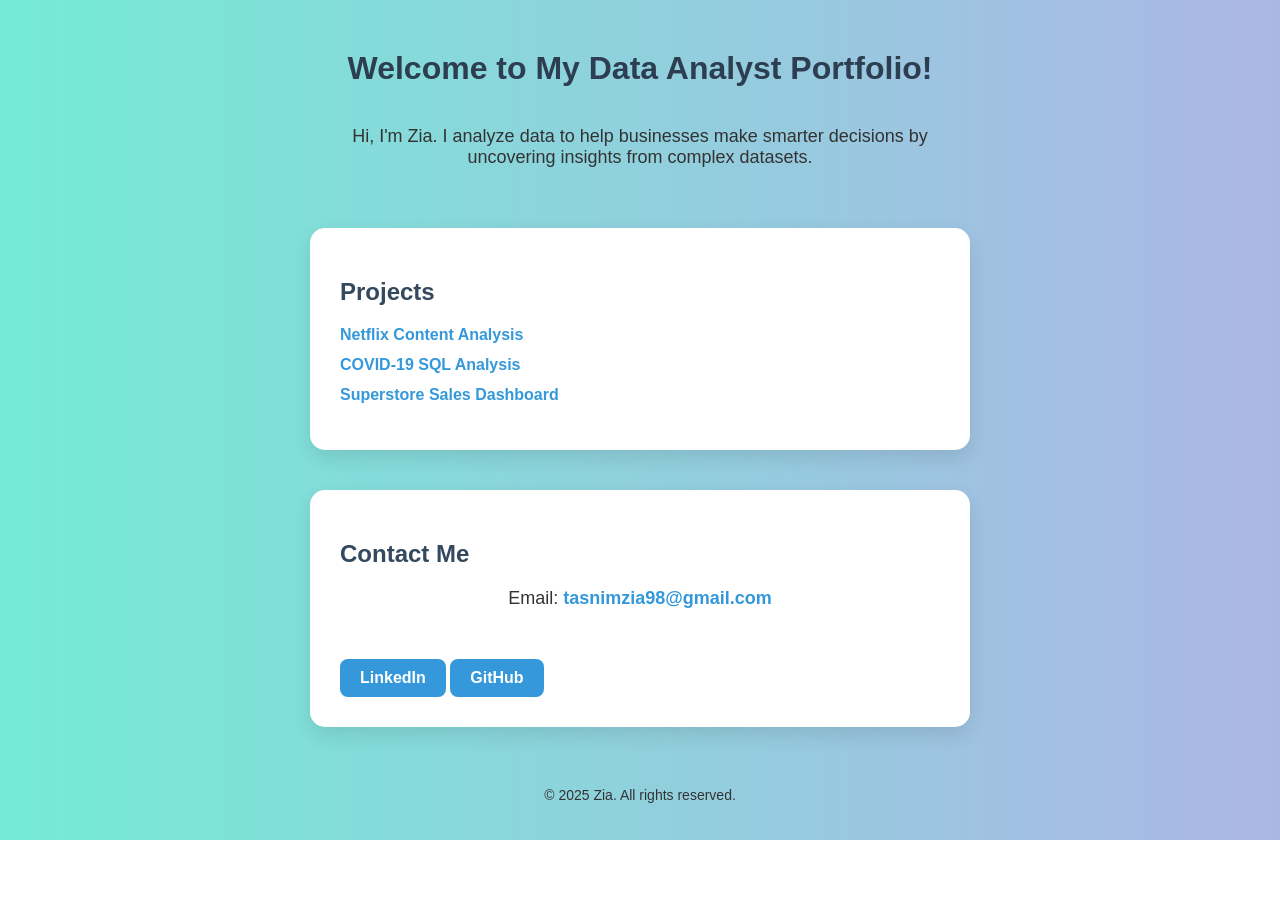
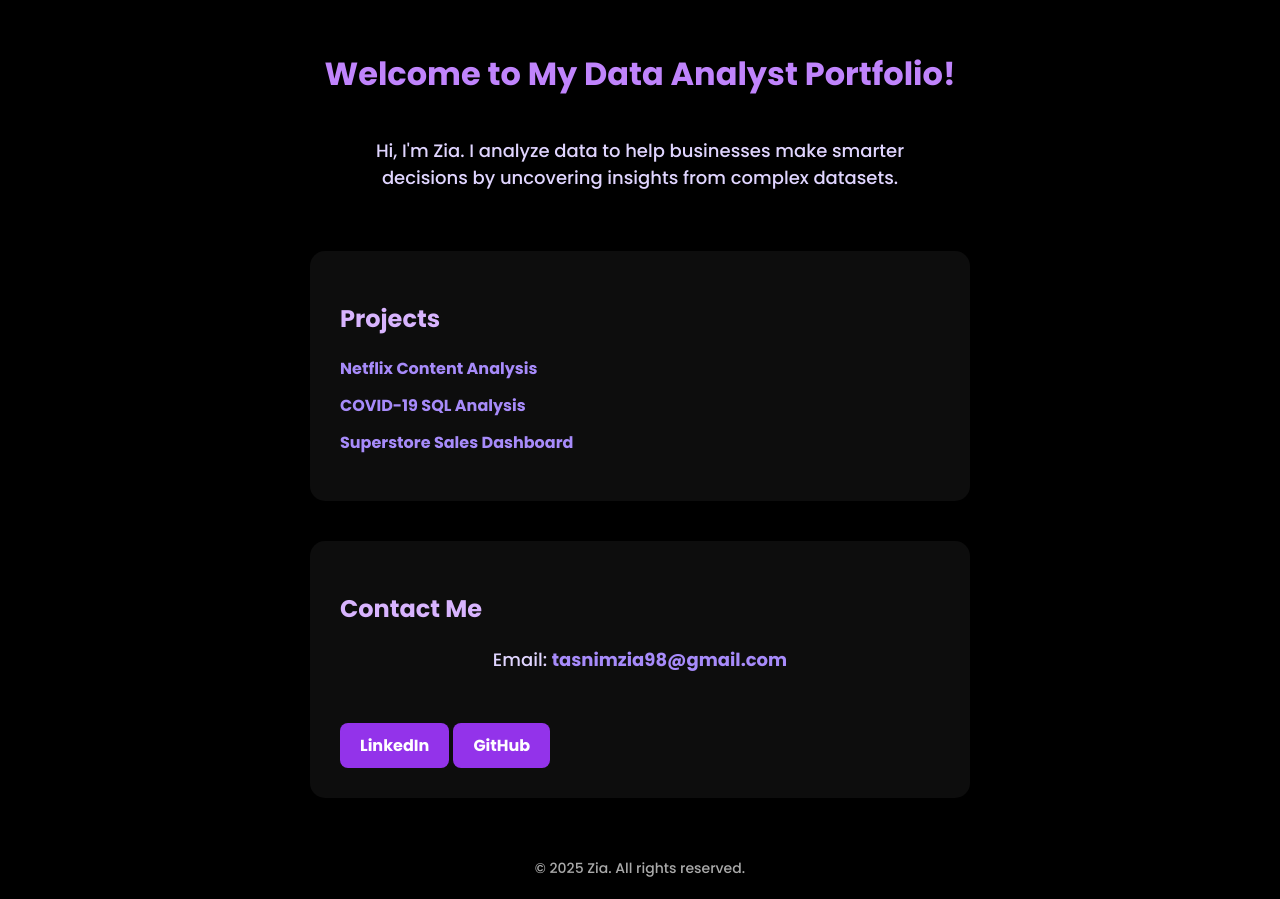
Before and after one commit to ZiaBytesCookies/netflix_data_analysis, a plain HTML site: page index.html in a window 1280 px wide. Before the commit the page ends 840 px from the top, so only its background shows below. Drawn offline with nearby package versions, Linux system fonts and the light colour scheme.

Commit message:
Update index.html

```diff
--- a/index.html
+++ b/index.html
@@ -5,84 +5,116 @@
     <meta name="viewport" content="width=device-width, initial-scale=1.0">
     <title>Zia's Data Analyst Portfolio</title>
     <style>
+        @import url('https://fonts.googleapis.com/css2?family=Poppins:wght@300;500;700&display=swap');
+
         body {
             margin: 0;
             font-family: 'Poppins', sans-serif;
-            background: linear-gradient(to right, #74ebd5, #ACB6E5);
+            background: black;
             min-height: 100vh;
             display: flex;
             flex-direction: column;
             align-items: center;
             padding: 20px;
-            color: #333;
+            color: #e0d5ff;
+            position: relative;
+            z-index: 1;
         }
+
+        #tsparticles {
+            position: fixed;
+            top: 0;
+            left: 0;
+            width: 100%;
+            height: 100%;
+            z-index: 0;
+        }
+
         h1 {
             margin-top: 30px;
-            color: #2c3e50;
+            color: #c084fc;
             text-align: center;
+            z-index: 1;
         }
+
         p {
             text-align: center;
             max-width: 600px;
             margin-bottom: 40px;
             font-size: 18px;
+            z-index: 1;
         }
+
         .card {
-            background: white;
+            background: rgba(255, 255, 255, 0.05);
             padding: 30px;
             border-radius: 15px;
-            box-shadow: 0 8px 20px rgba(0,0,0,0.1);
+            box-shadow: 0 8px 20px rgba(0, 0, 0, 0.4);
             margin: 20px;
             width: 90%;
             max-width: 600px;
             transition: transform 0.3s ease, box-shadow 0.3s ease;
+            backdrop-filter: blur(10px);
+            z-index: 1;
         }
+
         .card:hover {
             transform: translateY(-8px);
-            box-shadow: 0 16px 30px rgba(0,0,0,0.2);
+            box-shadow: 0 16px 30px rgba(0, 0, 0, 0.6);
         }
+
         h2 {
-            color: #34495e;
+            color: #d8b4fe;
         }
+
         ul {
             list-style-type: none;
             padding: 0;
         }
+
         ul li {
             margin: 12px 0;
         }
+
         a {
-            color: #3498db;
+            color: #a78bfa;
             text-decoration: none;
             font-weight: bold;
             transition: color 0.3s;
         }
+
         a:hover {
-            color: #2c3e50;
+            color: #f0abfc;
             text-decoration: underline;
         }
+
         footer {
             text-align: center;
             margin-top: 40px;
             font-size: 14px;
-            color: #333;
+            color: #aaa;
+            z-index: 1;
         }
+
         .button {
             display: inline-block;
             margin-top: 10px;
             padding: 10px 20px;
-            background: #3498db;
+            background: #9333ea;
             color: white;
             border-radius: 8px;
             text-decoration: none;
             transition: background 0.3s;
         }
+
         .button:hover {
-            background: #2c3e50;
+            background: #6b21a8;
         }
     </style>
 </head>
 <body>
+
+    <div id="tsparticles"></div>
 
     <h1>Welcome to My Data Analyst Portfolio!</h1>
     <p>Hi, I'm Zia. I analyze data to help businesses make smarter decisions by uncovering insights from complex datasets.</p>
@@ -107,5 +139,74 @@
         © 2025 Zia. All rights reserved.
     </footer>
 
+    <!-- tsParticles library -->
+    <script src="https://cdn.jsdelivr.net/npm/tsparticles@3.3.0/tsparticles.bundle.min.js"></script>
+    <script>
+        tsParticles.load("tsparticles", {
+            background: {
+                color: {
+                    value: "#000"
+                }
+            },
+            fpsLimit: 60,
+            interactivity: {
+                events: {
+                    onHover: {
+                        enable: true,
+                        mode: "repulse"
+                    },
+                    resize: true
+                },
+                modes: {
+                    repulse: {
+                        distance: 100,
+                        duration: 0.4
+                    }
+                }
+            },
+            particles: {
+                color: {
+                    value: "#c084fc"
+                },
+                links: {
+                    color: "#d8b4fe",
+                    distance: 150,
+                    enable: true,
+                    opacity: 0.5,
+                    width: 1
+                },
+                collisions: {
+                    enable: false
+                },
+                move: {
+                    direction: "none",
+                    enable: true,
+                    outModes: {
+                        default: "bounce"
+                    },
+                    random: false,
+                    speed: 1,
+                    straight: false
+                },
+                number: {
+                    density: {
+                        enable: true,
+                        area: 800
+                    },
+                    value: 80
+                },
+                opacity: {
+                    value: 0.5
+                },
+                shape: {
+                    type: "circle"
+                },
+                size: {
+                    value: { min: 1, max: 5 }
+                }
+            },
+            detectRetina: true
+        });
+    </script>
 </body>
 </html>
```
